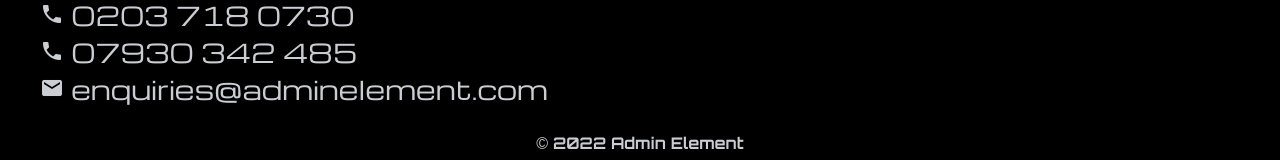
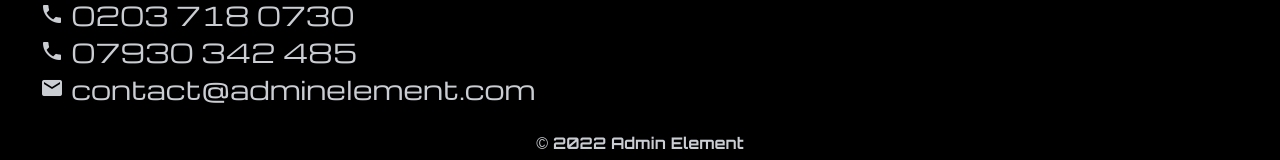
Before and after one commit to v1adminelement/adminelement, a Next.js app: page / in a window 1280 px wide. Shown: the part 3743-3903 px from the top of the page. Built offline with nearby package versions, Linux system fonts and the light colour scheme.

Commit message:
changed enquiries to contact

```diff
--- a/pages/index.js
+++ b/pages/index.js
@@ -193,7 +193,7 @@
 		  		<li>Admin Element</li>
 			  	<li><span className='material-icons'>phone</span> 0203 718 0730</li>
 					<li><span className='material-icons'>phone</span> 07930 342 485</li>
-        	<li><span className='material-icons'>markunread</span> enquiries@adminelement.com</li>
+        	<li><span className='material-icons'>markunread</span> contact@adminelement.com</li>
 				</ul>
 			</div>
 
```
